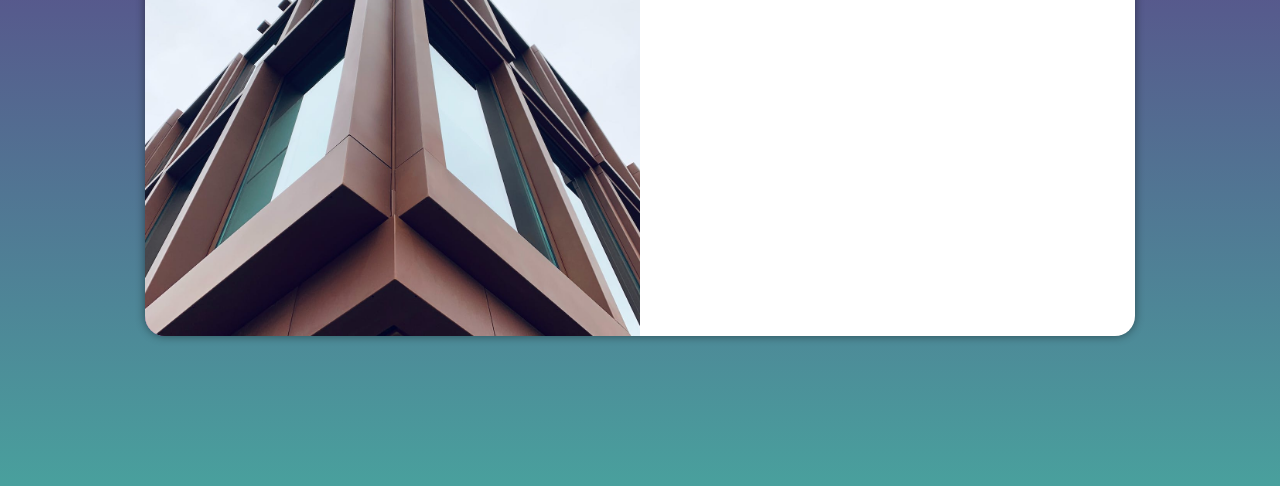
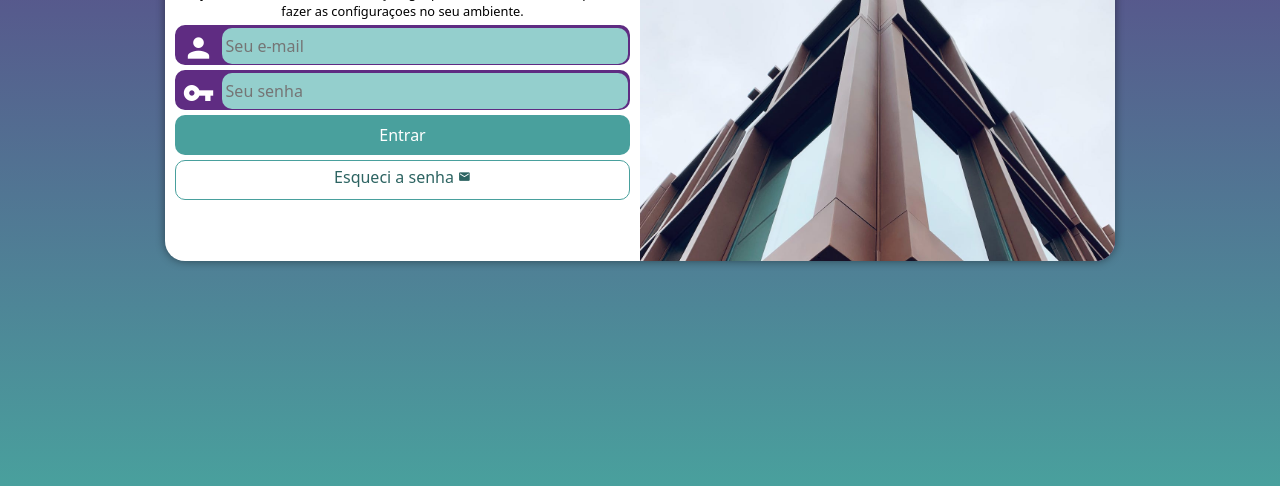
Before and after one commit to PedroVecs/projeto-login, a plain HTML site: page index.html in a window 1280 px wide. Shown: the part 314-800 px from the top of the page. Drawn offline with Linux system fonts and the light colour scheme.

Commit message:
finalizei

```diff
--- a/estilos/media-query.css
+++ b/estilos/media-query.css
@@ -7,6 +7,7 @@
 
     section#login {
         width: 80vw;
+        height: 280px;
     }
 
     section#login > div#imagem {
@@ -28,17 +29,30 @@
     }
 
     section#login {
-        width: 990px;
+        width: 950px;
+        height: 350px;
+
     }
 
     section#login > div#imagem {
-        float: left;
+        float: right;
         width: 50%;
         height: 100%;
     }
 
     section#login > div#formulario {
-        float: right;
+        float: left;
         width: 50%;
     }
+
+    div#formulario > h1 {
+        font-size: 2em;
+    }
+
+    div#formulario {
+        font-size: 1em;
+        margin: 20px 0px;
+    }
+
+
 }
--- a/estilos/style.css
+++ b/estilos/style.css
@@ -29,8 +29,8 @@ section#login {
     position: absolute;
     top: 50%;
     left: 50%;
-    transform: translate(-50%, -50%);
     overflow: hidden;
+
 
     background-color: white;
     width: 250px;
@@ -38,6 +38,7 @@ section#login {
     border-radius: 20px;
     box-shadow: 0px 0px 10px  rgba(0, 0, 0, 0.452);
 
+    transform: translate(-50%, -50%);
     transition: width .1s, height .1s;
     transition-timing-function: ease;
 }
@@ -53,3 +54,85 @@ section#login >div#formulario {
     display: block;
     padding: 10px ;
 }
+
+div#formulario {
+    text-align: center;
+    margin-bottom: 10px;
+}
+
+div#formulario > p {
+    font-size: 0.8em;
+}
+
+form > div.campo{
+    background-color: #5f2c82;
+    border: 2px solid #5f2c82;
+    display: block;
+    width: 100%;
+    height: 40px;
+    border-radius: 10px;
+    margin: 5px 0px;
+}
+
+div.campo > label {
+    display: none;
+}
+
+div.campo > i {
+    color: white;
+    /*background-color: black;*/
+    font-size: 2em;
+    width: 40px;
+    padding: 5px;
+
+}
+
+div.campo > input {
+    background-color: #94cfcd;
+    font-size: 1em;
+    width: calc(100% - 45px) ;
+    height: 100%;
+    border: 0px;
+    border-radius: 10px;
+    padding: 4px;
+    transform: translateY(-12px);
+}
+
+form > input[type=submit] {
+    display: block;
+    font-size: 1em;
+    width: 100%;
+    height: 40px;
+    background-color: #49a09d;
+    color: white;
+    border: none;
+    border-radius: 10px;
+    cursor: pointer;
+}
+
+form > input[type=submit]:hover {
+    background-color: #2d6462;
+}
+
+form > a.botao {
+    display: block;
+    text-align: center;
+    font-size: 1em;
+    width: 100%;
+    height: 40px;
+    padding-top: 5px;
+    margin-top: 5px;
+    background-color: white;
+    color:#2d6462 ;
+    border: 1px solid #49a09d ;
+    border-radius: 10px;
+    text-decoration: none;
+}
+
+form > a.botao:hover {
+    background-color: #6cd3cf;
+}
+
+form > a.botao > i {
+    font-size: 0.8em;
+}
--- a/index.html
+++ b/index.html
@@ -4,6 +4,7 @@
     <meta charset="UTF-8">
     <meta name="viewport" content="width=device-width, initial-scale=1.0">
     <title>login</title>
+    <link href="https://fonts.googleapis.com/icon?family=Material+Icons"rel="stylesheet">
     <link rel="stylesheet" href="estilos/style.css">
     <link rel="stylesheet" href="estilos/media-query.css">
 </head>
@@ -15,9 +16,18 @@
               </div>
               <div id="formulario">
                   <h1>Login</h1>
-                  <p>Seja Bem-vindo(a) novamente faça login paraacessar sua conta e poder fazer as configuraçoes no seu ambiente.</p>
-                  <form action="login.php" method="post">
-
+                  <p>Seja Bem-vindo(a) novamente faça login para acessar sua conta e poder fazer as configuraçoes no seu ambiente.</p>
+                  <form action="login.php" method="post" autocomplete="on">
+                      <div class="campo">
+                        <i id="burgue" class="material-icons">person</i>
+                        <input type="email" name="login" id="ilogin" placeholder="Seu e-mail" autocomplete="email" required maxlength="30"><label for="ilogin">Login</label>
+                      </div>
+                      <div class="campo">
+                        <i id="burgue" class="material-icons" >vpn_key</i>
+                        <input type="password" name="senha" id="isenha" placeholder="Seu senha" autocomplete="password" required minlength="6" maxlength="15"><label for="isenha">Senha</label>
+                      </div>
+                      <input type="submit" value="Entrar">
+                      <a class="botao" href="esqueci.html">Esqueci a senha <i class="material-icons">mail</i></a>
                   </form>
               </div>
         </section>
```
